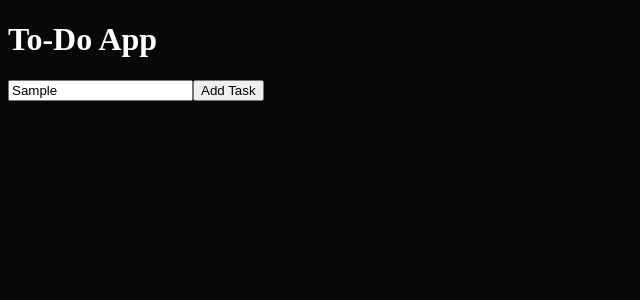
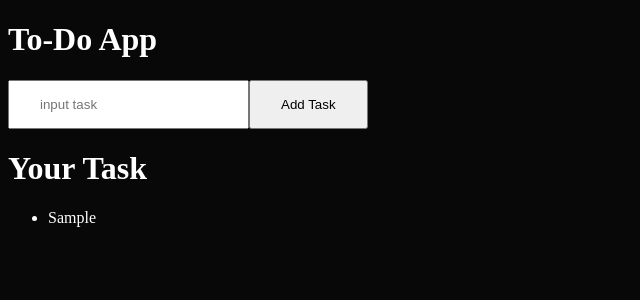
Before and after one commit to hagenimanasamuel/react-projects, a React (Vite) app in the folder learning-react/: page / in a window 1280 px wide. Both pictures are taken after typing "Sample" into the empty fields and a click on the button "Add Task". Shown: the top 300 px of the page, without its empty margins (0-640 px from the left). Built offline with nearby package versions, Linux system fonts and the light colour scheme.

Commit message:
created the to do app which add items using react states

```diff
--- a/learning-react/src/components/Learning-exercises/ToDo.jsx
+++ b/learning-react/src/components/Learning-exercises/ToDo.jsx
@@ -1,12 +1,30 @@
 import { useEffect, useState } from "react";
+import "./todo.css";
 
 export default function ToDo() {
+    const [input, setInput] = useState('');
+    const [tasks, setTasks] = useState([]);
+
+    function addTask() {
+        setTasks([...tasks, input]);
+        setInput('');
+    }
+
+    useEffect(() => {
+
+    })
 
     return (
         <>
             <h1>To-Do App</h1>
-            <input type="text" placeholder="input task" />
-            <button>Add Task</button>
+            <input type="text" placeholder="input task" value={input} onChange={(e) => setInput(e.target.value)}/>
+            <button onClick={addTask}>Add Task</button>
+            <h1>Your Task</h1>
+            <ul>
+                {tasks.map(task => (
+                    <li>{task}</li>
+                ))}
+            </ul>
         </>
     )
 }
--- a/learning-react/src/components/Learning-exercises/todo.css
+++ b/learning-react/src/components/Learning-exercises/todo.css
@@ -0,0 +1,3 @@
+input, button {
+    padding: 15px 30px;
+}
```
